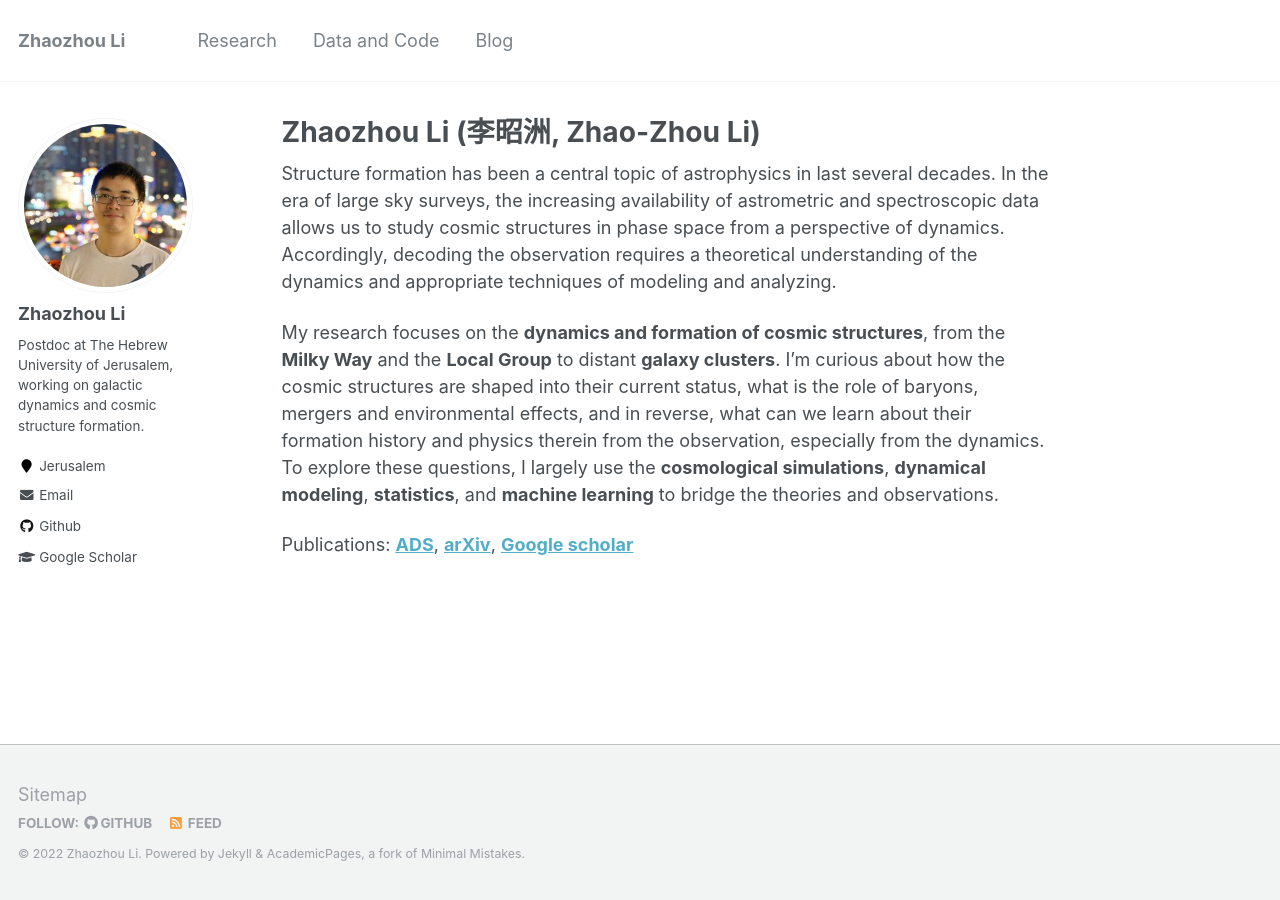
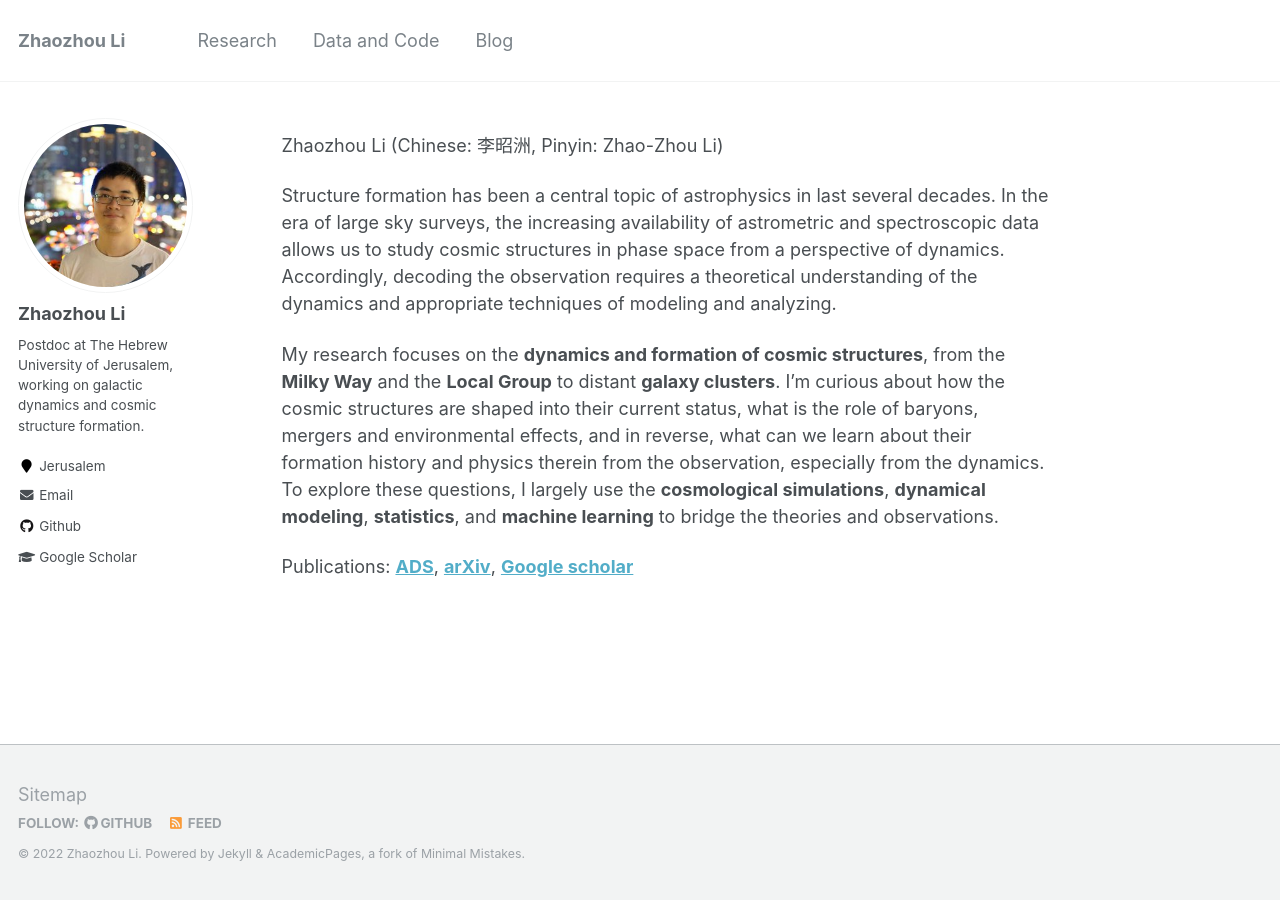
Before and after one commit to syrte/syrte.github.io-jekyll, a Jekyll site: the page built from _pages/about.md, in a window 1280 px wide. Built offline with Jekyll 4.4.1, drawn with Linux system fonts in a browser that asks for light colours.

Commit message:
Update about.md

```diff
--- a/_pages/about.md
+++ b/_pages/about.md
@@ -1,12 +1,14 @@
 ---
 permalink: /
-title: "Zhaozhou Li (李昭洲, Zhao-Zhou Li)"
-excerpt: "Zhaozhou Li (李昭洲, Zhao-Zhou Li)"
+title: ""
+excerpt: ""
 author_profile: true
 redirect_from:
   - /about/
   - /about.html
 ---
+
+Zhaozhou Li (Chinese: 李昭洲, Pinyin: Zhao-Zhou Li)
 
 
 Structure formation has been a central topic of astrophysics in last several decades.
```
